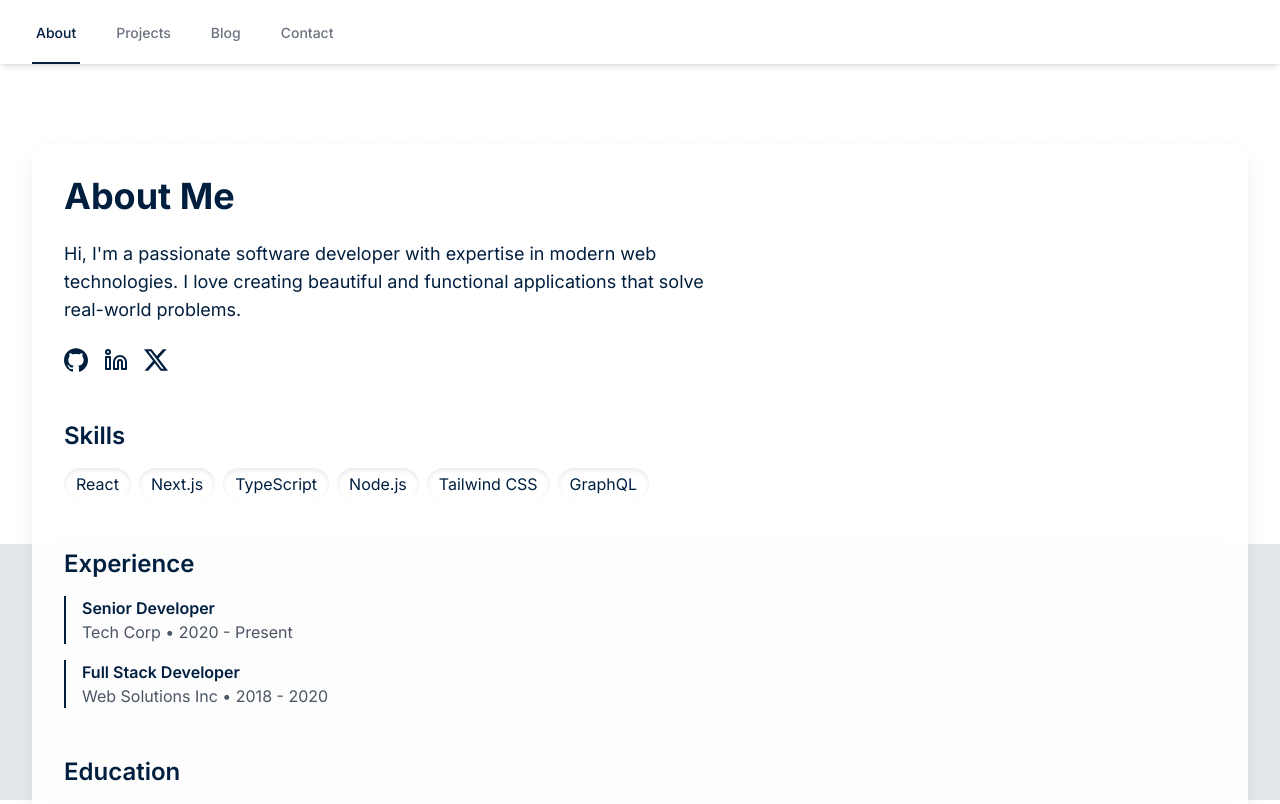
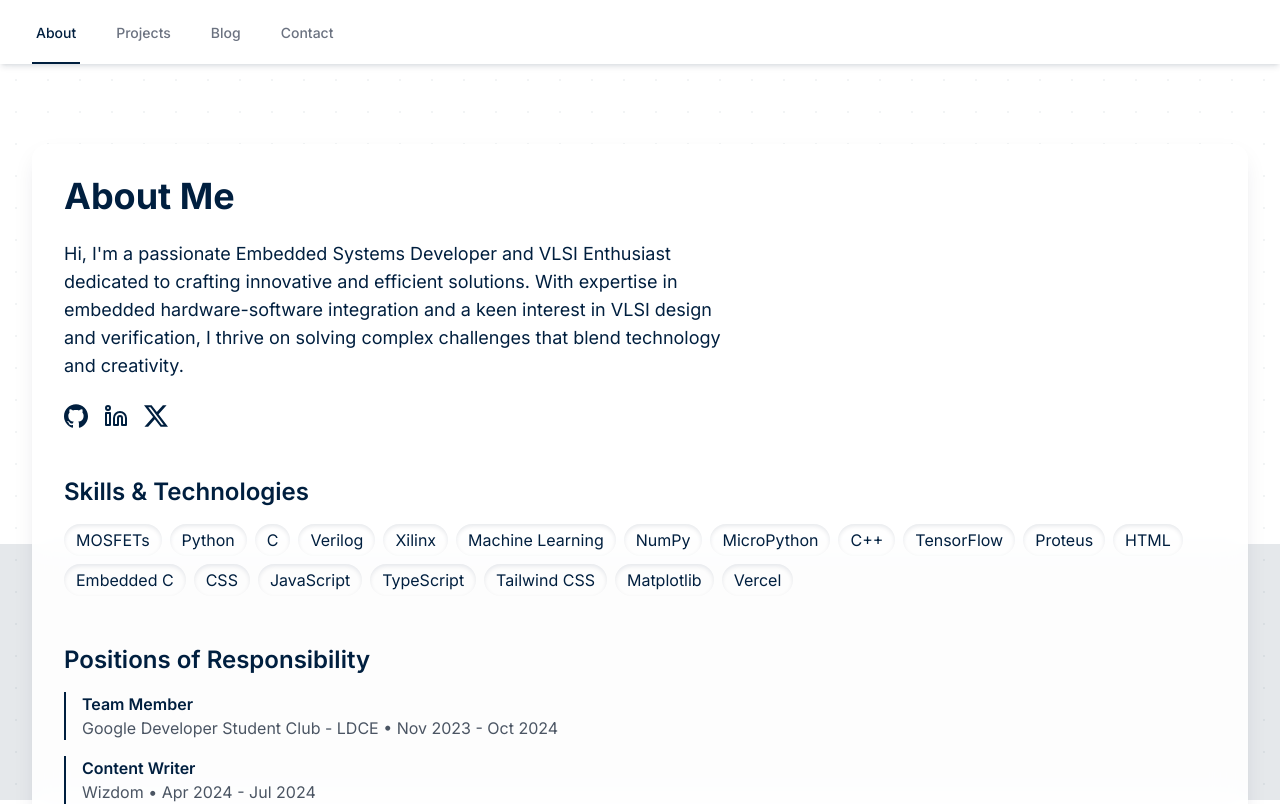
Before and after one commit to ayushilathiya/Portfolio, a Next.js app: page / in a window 1280 px wide. Shown: the top 804 px of the page. Built offline with nearby package versions, Linux system fonts and the light colour scheme.

Commit message:
about me section modified

```diff
--- a/app/page.tsx
+++ b/app/page.tsx
@@ -99,8 +99,7 @@ export default function Home() {
                 <button
                   key={section}
                   onClick={() => scrollToSection(section)}
-                  className={`inline-flex items-center px-1 pt-1 text-sm font-medium border-b-2 ${
-                    activeSection === section
+                  className={`inline-flex items-center px-1 pt-1 text-sm font-medium border-b-2 ${activeSection === section
                       ? "border-navy text-navy"
                       : "border-transparent text-gray-500 hover:text-navy hover:border-navy"
                     } transition-colors duration-200`}>
@@ -123,18 +122,16 @@ export default function Home() {
                 <div className="space-y-6">
                   <h1 className="text-4xl font-bold text-navy">About Me</h1>
                   <p className="text-lg max-w-2xl">
-                    Hi, I'm a passionate software developer with expertise in
-                    modern web technologies. I love creating beautiful and
-                    functional applications that solve real-world problems.
+                    Hi, I'm a passionate Embedded Systems Developer and VLSI Enthusiast dedicated to crafting innovative and efficient solutions. With expertise in embedded hardware-software integration and a keen interest in VLSI design and verification, I thrive on solving complex challenges that blend technology and creativity.
                   </p>
                   <div className="flex space-x-4">
                     <Link
-                      href="https://github.com"
+                      href="https://github.com/ayushilathiya"
                       className="text-navy hover:text-navy/80 transition-colors">
                       <SiGithub className="w-6 h-6" />
                     </Link>
                     <Link
-                      href="https://linkedin.com"
+                      href="https://www.linkedin.com/in/ayushilathiya/"
                       className="text-navy hover:text-navy/80 transition-colors">
                       <Linkedin className="w-6 h-6" />
                     </Link>
@@ -153,15 +150,28 @@ export default function Home() {
 
                 {/* Skills */}
                 <div className="space-y-4">
-                  <h2 className="text-2xl font-semibold text-navy">Skills</h2>
+                  <h2 className="text-2xl font-semibold text-navy">Skills & Technologies</h2>
                   <div className="flex flex-wrap gap-2">
                     {[
-                      "React",
-                      "Next.js",
+                      "MOSFETs",
+                      "Python",
+                      "C",
+                      "Verilog",
+                      "Xilinx",
+                      "Machine Learning",
+                      "NumPy",
+                      "MicroPython",
+                      "C++",
+                      "TensorFlow",
+                      "Proteus",
+                      "HTML",
+                      "Embedded C",
+                      "CSS",
+                      "JavaScript",
                       "TypeScript",
-                      "Node.js",
                       "Tailwind CSS",
-                      "GraphQL",
+                      "Matplotlib",
+                      "Vercel",
                     ].map((skill) => (
                       <span
                         key={skill}
@@ -175,19 +185,26 @@ export default function Home() {
                 {/* Experience */}
                 <div className="space-y-4">
                   <h2 className="text-2xl font-semibold text-navy">
-                    Experience
+                    Positions of Responsibility
                   </h2>
                   <div className="space-y-4">
                     <div className="border-l-2 border-navy pl-4">
-                      <h3 className="font-semibold">Senior Developer</h3>
+                      <h3 className="font-semibold">Team Member</h3>
                       <p className="text-gray-600">
-                        Tech Corp • 2020 - Present
+                        Google Developer Student Club - LDCE • Nov 2023 - Oct 2024
+                      </p>
+                    </div>
+                    <div className="space-y-4">
+                      <div className="border-l-2 border-navy pl-4">
+                        <h3 className="font-semibold">Content Writer</h3>
+                        <p className="text-gray-600">
+                          Wizdom • Apr 2024 - Jul 2024
                         </p>
                       </div>
                       <div className="border-l-2 border-navy pl-4">
-                      <h3 className="font-semibold">Full Stack Developer</h3>
+                        <h3 className="font-semibold">Teaching Assistant</h3>
                         <p className="text-gray-600">
-                        Web Solutions Inc • 2018 - 2020
+                          Mastermind Education • Jun 2022 - Feb 2024
                         </p>
                       </div>
                     </div>
@@ -203,6 +220,7 @@ export default function Home() {
                       <p className="text-gray-600">
                         Tech University • 2014 - 2018
                       </p>
+                    </div>
                   </div>
                 </div>
               </div>
```
Lines whose indentation alone changed are shown as unchanged.
